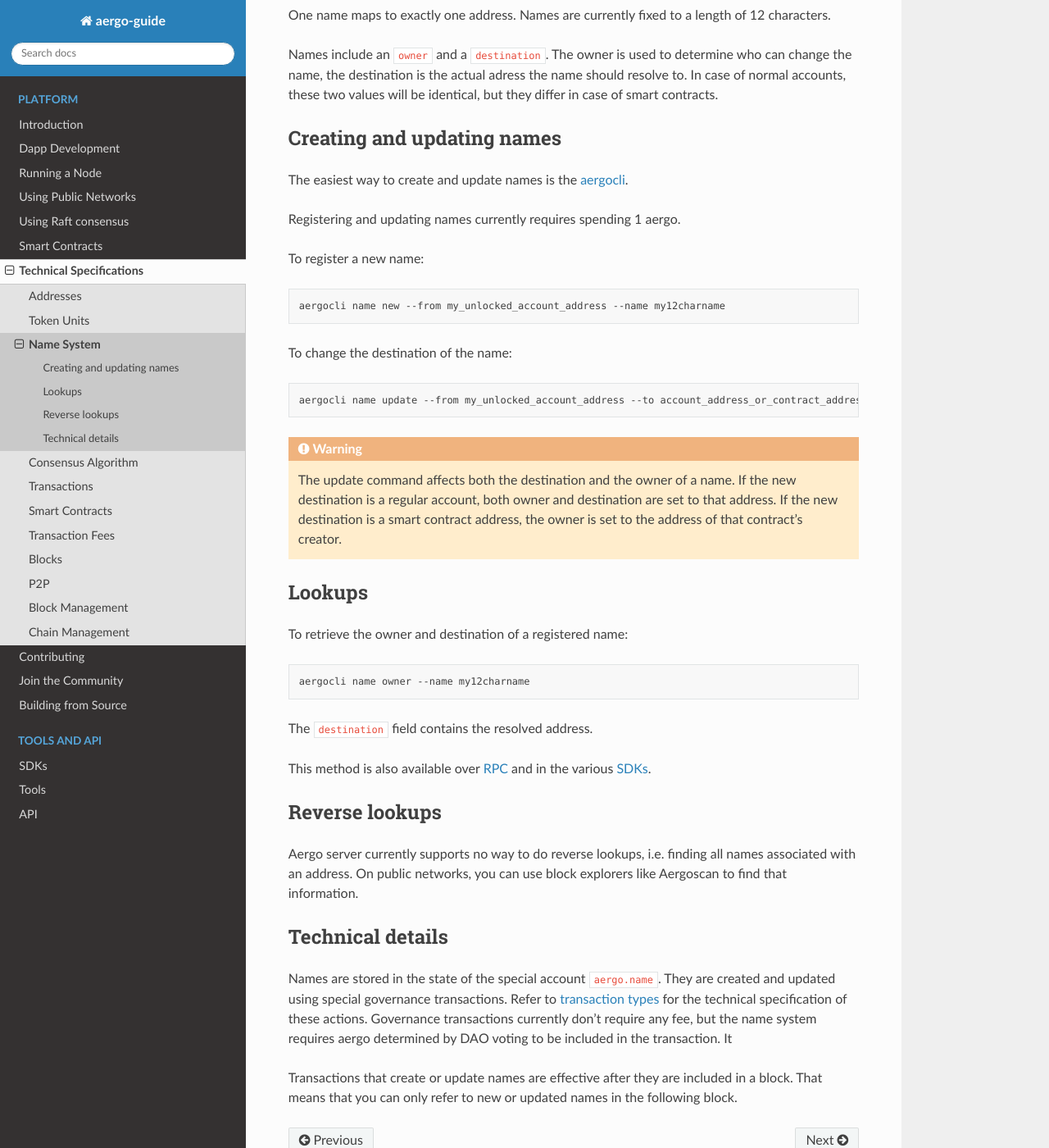
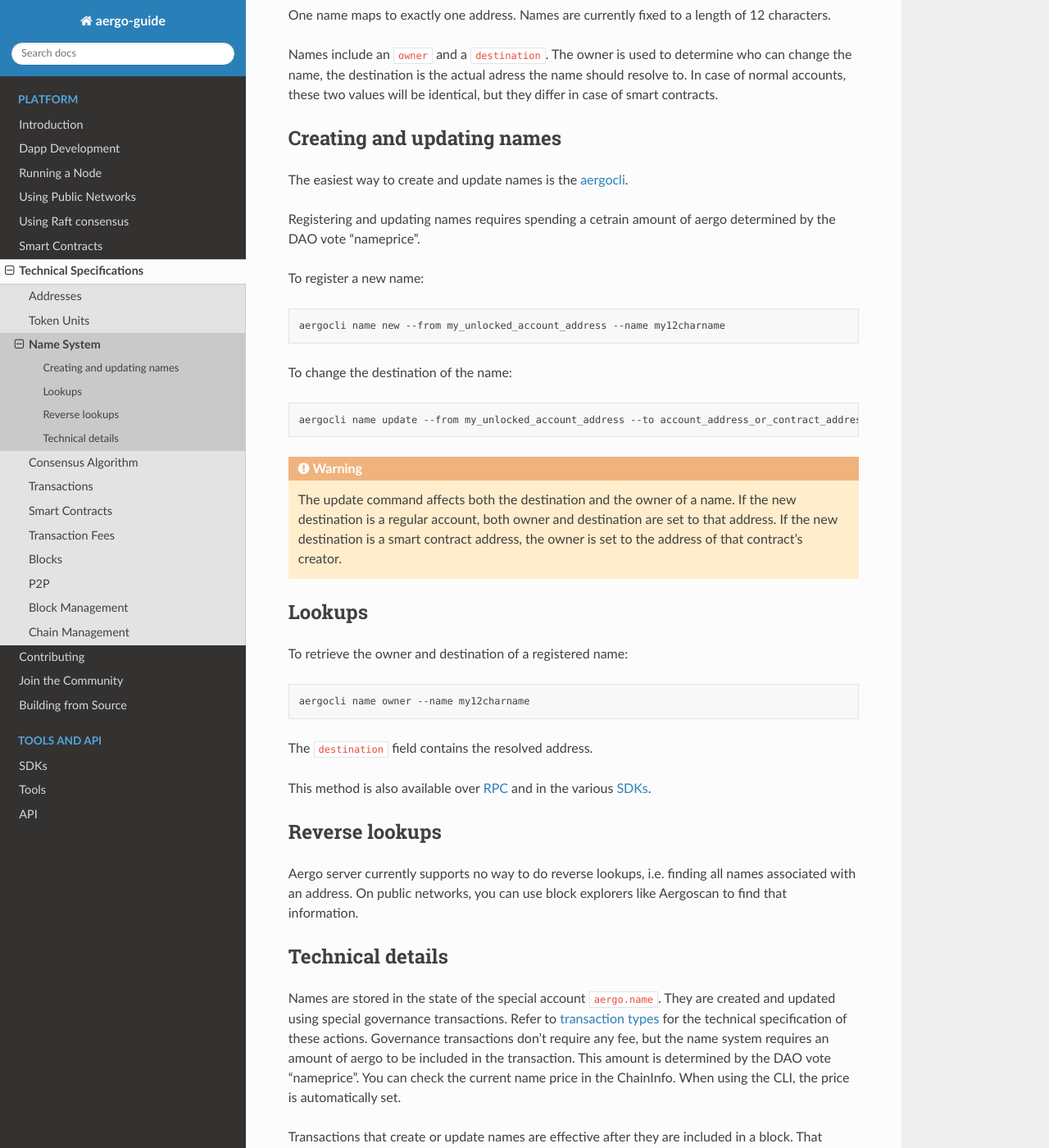
Before and after one commit to aergoio/guide, a Sphinx documentation site: the page built from source/specs/names.rst, in a window 1280 px wide and 1400 px high, scrolled down 201 px. Shown: the whole window at 82% size. Built offline with Sphinx 7.4.7 and the Read the Docs theme 2.0.0, drawn with Linux system fonts in a browser that asks for light colours.

Commit message:
Improve name price text

```diff
--- a/source/specs/names.rst
+++ b/source/specs/names.rst
@@ -14,7 +14,7 @@
 
 The easiest way to create and update names is the `aergocli <../tools/aergocli.html>`_.
 
-Registering and updating names currently requires spending 1 aergo.
+Registering and updating names requires spending a cetrain amount of aergo determined by the DAO vote "nameprice".
 
 To register a new name:
 
@@ -57,7 +57,8 @@
 
 Names are stored in the state of the special account :code:`aergo.name`. They are created and updated using special governance transactions.
 Refer to `transaction types <transaction-types.html>`_ for the technical specification of these actions.
-Governance transactions currently don't require any fee, but the name system requires aergo determined by DAO voting to be included in the transaction. It
+Governance transactions don't require any fee, but the name system requires an amount of aergo to be included in the transaction.
+This amount is determined by the DAO vote "nameprice". You can check the current name price in the ChainInfo. When using the CLI, the price is automatically set.
 
 Transactions that create or update names are effective after they are included in a block.
 That means that you can only refer to new or updated names in the following block.
```
